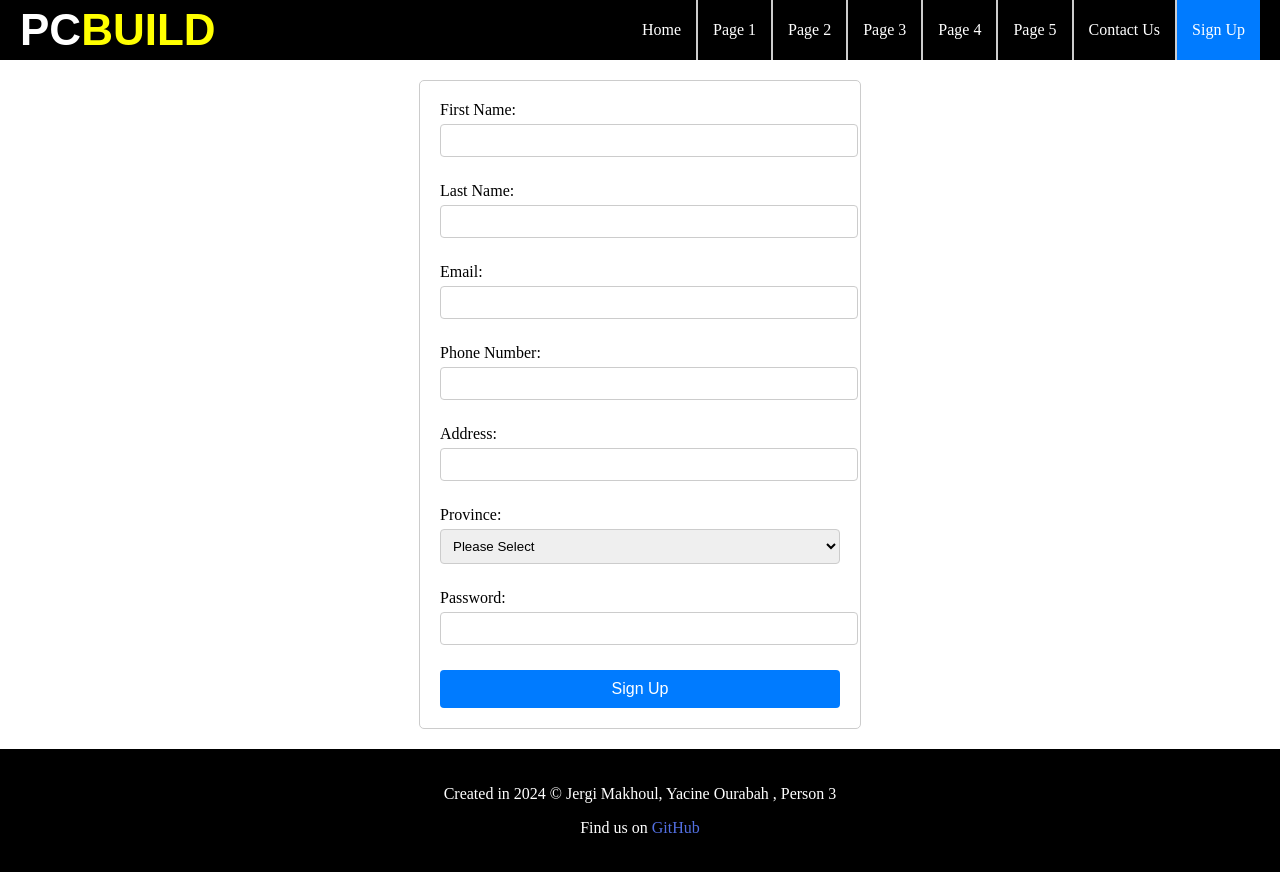
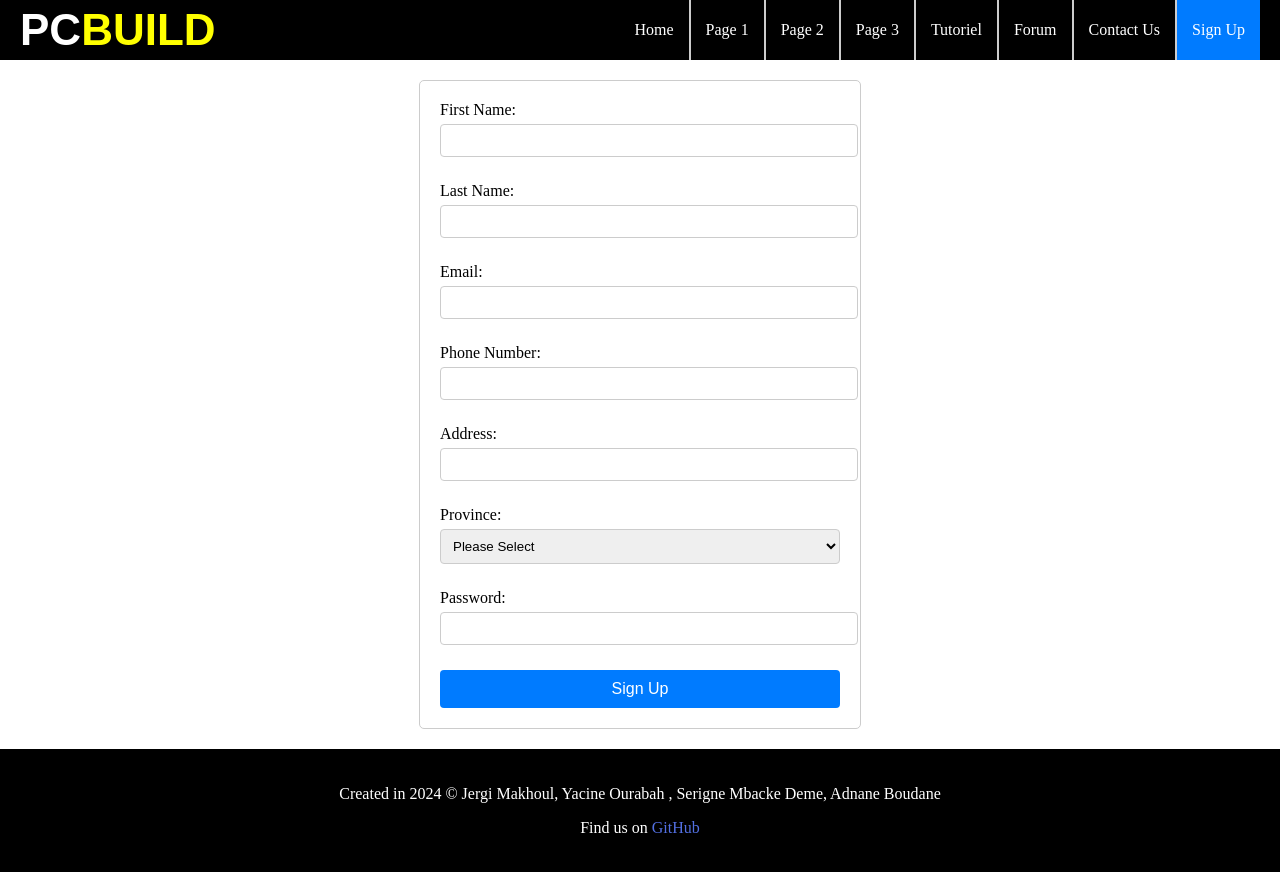
Before and after one commit to Sreemer1/ProjetWeb, a plain HTML site: page signup.html in a window 1280 px wide. Drawn offline with Linux system fonts and the light colour scheme; a web font is replaced by a local one.

Commit message:
Update signup.html
final sign up page

```diff
--- a/signup.html
+++ b/signup.html
@@ -21,8 +21,8 @@
                 <li><a href="page1.html">Page 1</a></li>
                 <li><a href="page2.html">Page 2</a></li>
                 <li><a href="page3.html">Page 3</a></li>
-                <li><a href="page4.html">Page 4</a></li>
-                <li><a href="page5.html">Page 5</a></li>
+                <li><a href="tutoriel.html">Tutoriel</a></li>
+                <li><a href="forum.html"> Forum</a></li>
                 <li><a href="contact.html">Contact Us</a></li>
                 <li><a href="signup.html" class="signup-button">Sign Up</a></li>
             </ul>
@@ -74,8 +74,8 @@
         </form>
     </main>
     <footer>
-        <p>Created in 2024 © Jergi Makhoul, Yacine Ourabah , Person 3</p>
-        <p>Find us on <a href="https://github.com/yourgithubprofile" target="_blank">GitHub</a></p>
+        <p>Created in 2024 © Jergi Makhoul, Yacine Ourabah , Serigne Mbacke Deme, Adnane Boudane</p>
+        <p>Find us on <a href="https://github.com/Sreemer1/ProjetWeb" target="_blank">GitHub</a></p>
     </footer>
 </body>
 </html>
```
